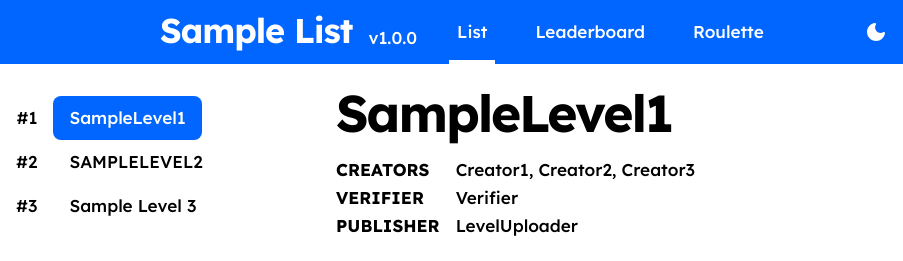
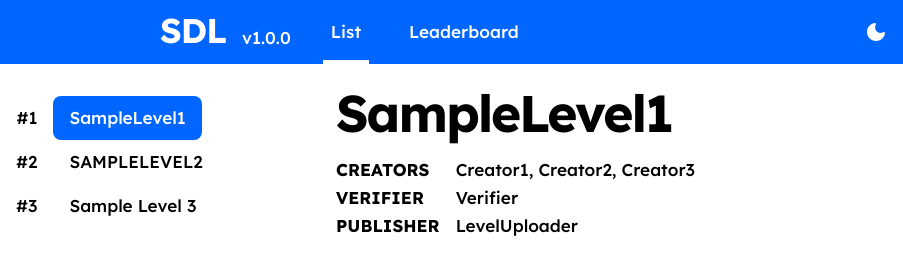
Before and after one commit to Linkjustice2/saltoback-demonlist, a plain HTML site: page index.html in a window 1280 px wide. Shown: the top 261 px of the page, 0-903 px from the left. Drawn offline with nearby package versions, Linux system fonts and the light colour scheme.

Commit message:
Update index.html

```diff
--- a/index.html
+++ b/index.html
@@ -3,7 +3,7 @@
     <head>
         <meta charset="UTF-8" />
         <meta name="viewport" content="width=1024" />
-        <title>Your List Name</title>
+        <title>Saltoback Demonlist</title>
 
         <!-- Replace your server icon by uploading an image file named "list_icon.png"-->
         <link rel="icon" href="/list_icon.png" />
@@ -37,7 +37,7 @@
     <body id="app">
         <header :class="{ dark: store.dark }">
             <div class="logo">
-                <h2>Sample List</h2>
+                <h2>SDL</h2>
                 <p>v1.0.0</p>
             </div>
             <nav class="nav">
@@ -46,9 +46,6 @@
                 </router-link>
                 <router-link class="nav__tab" to="/leaderboard">
                     <span class="type-label-lg">Leaderboard</span>
-                </router-link>
-                <router-link class="nav__tab" to="/roulette">
-                    <span class="type-label-lg">Roulette</span>
                 </router-link>
                 <div class="nav__actions">
                     <button
```
